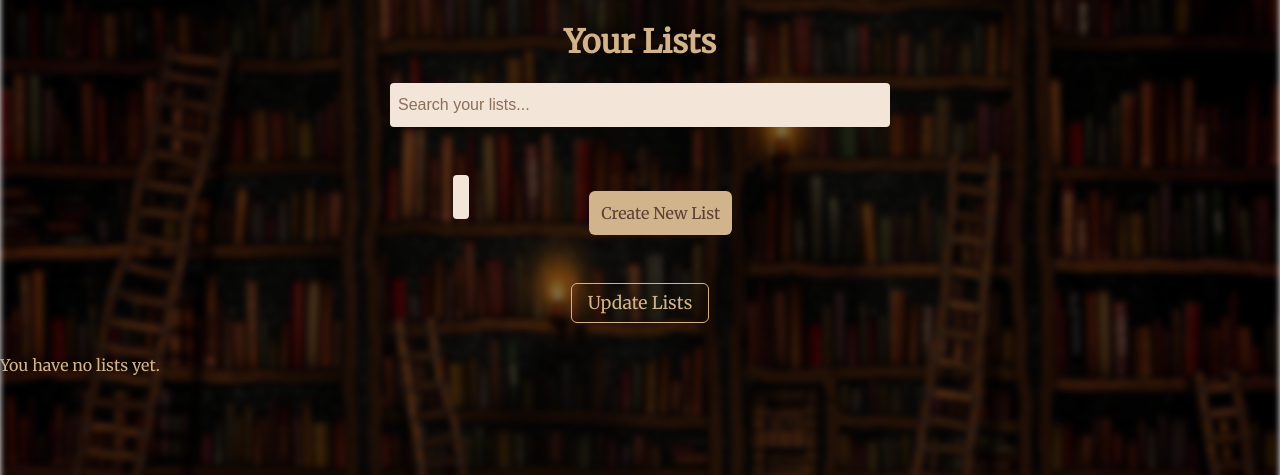
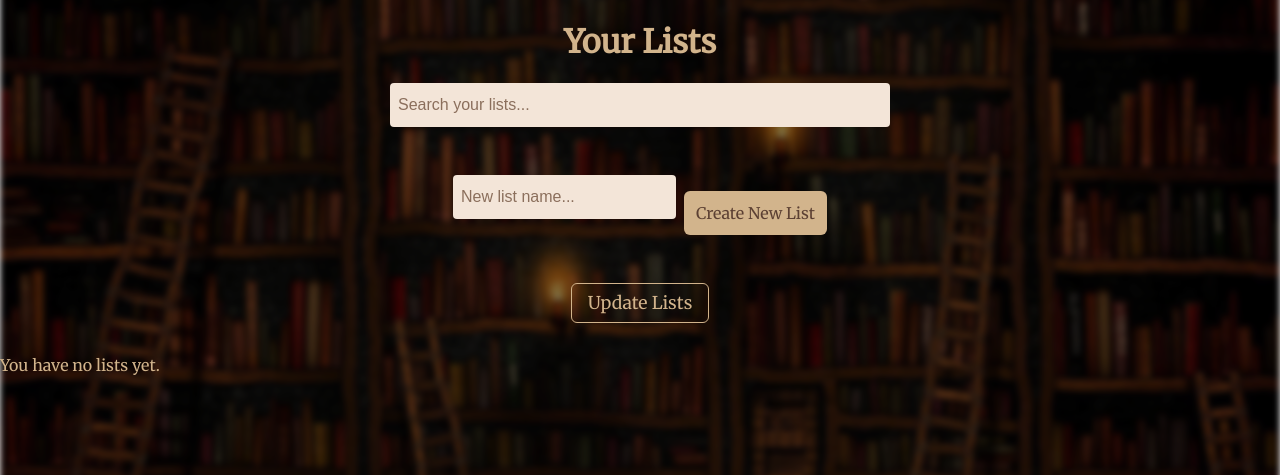
Before and after one commit to CelestineNguyen/CS4750_FinalProject, a Django app: page /lists/ in a window 1280 px wide. Shown: the part 210-685 px from the top of the page. Run offline with Django 5.2, Linux system fonts and the light colour scheme; a user stored in the database is signed in; data that the repository does not hold is empty.

Commit message:
Button fix

```diff
--- a/plot_twist/plotTwist/static/styles.css
+++ b/plot_twist/plotTwist/static/styles.css
@@ -180,9 +180,6 @@ nav form button:hover {
     vertical-align: middle;
     display: inline-block;
     margin: 0;
-    width: 40%;
-    margin-left: 30%;
-    margin-right: 30%;
 }
 
 .create-list-form input,
```
